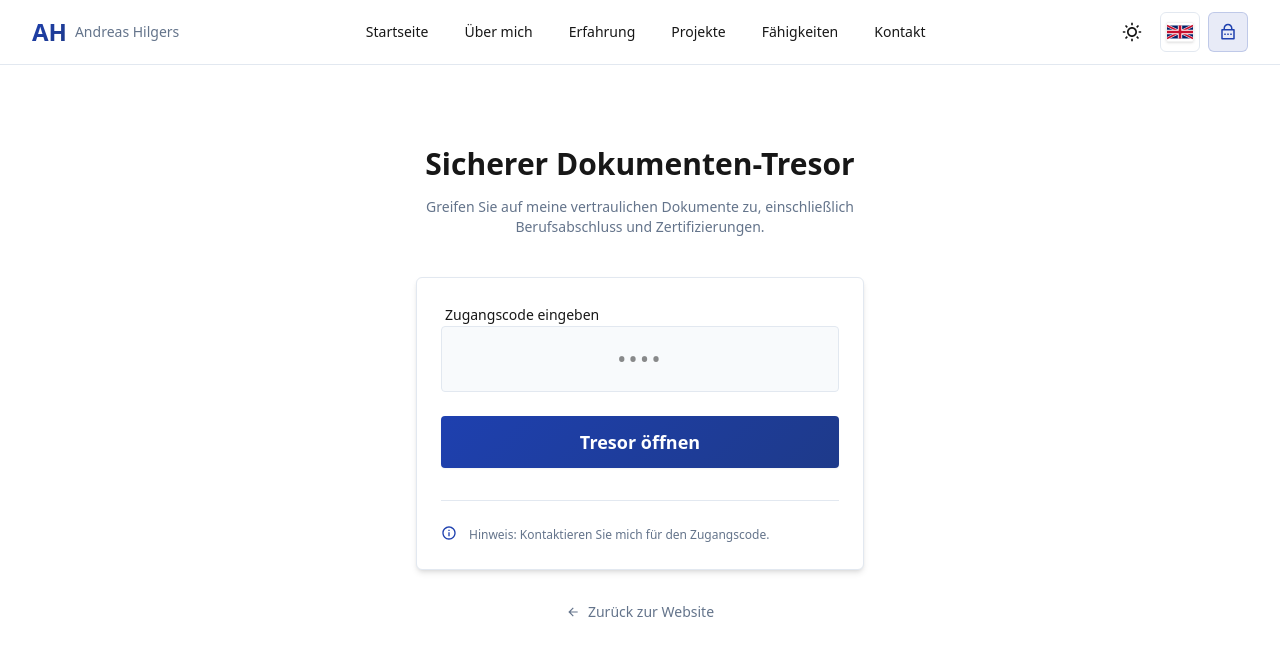
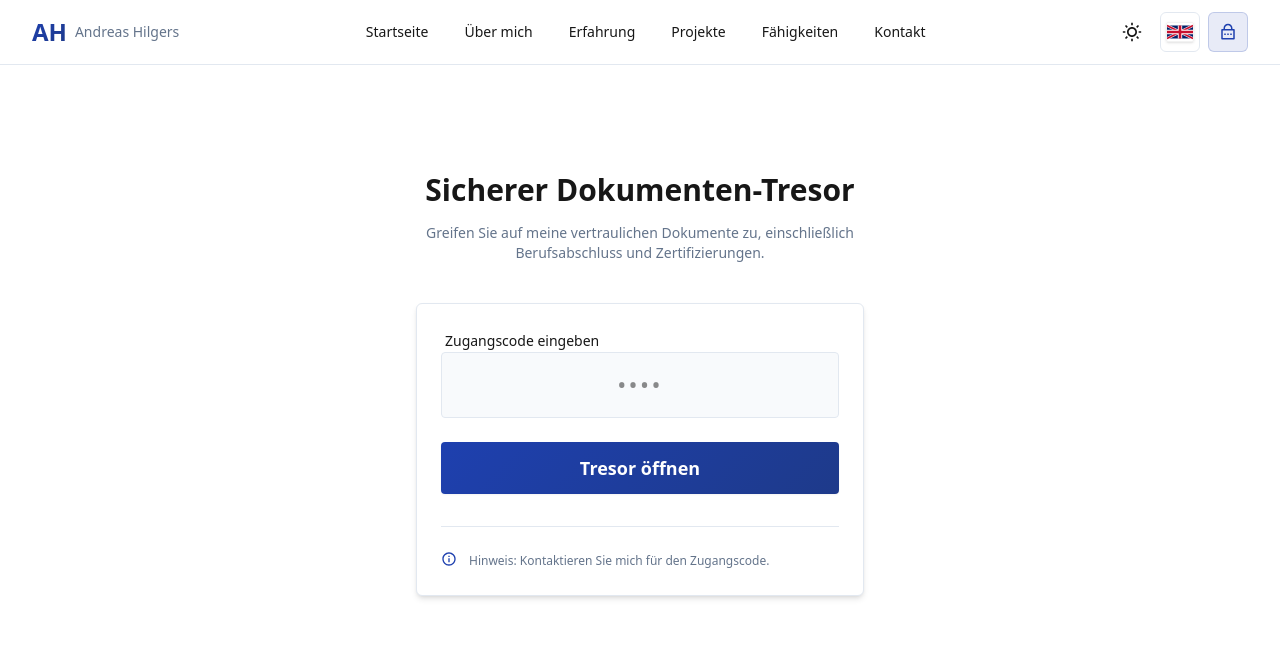
Before and after one commit to scriptlabs/andreashilgers.de, a Next.js app: page /de/vault in a window 1280 px wide. Shown: the top 656 px of the page. Built offline with nearby package versions, Linux system fonts and the light colour scheme.

Commit message:
feat(vault): remove back to site link from login page

```diff
--- a/src/app/[lang]/vault/VaultClient.tsx
+++ b/src/app/[lang]/vault/VaultClient.tsx
@@ -8,7 +8,6 @@ import {
   RiDownloadLine,
   RiEyeLine,
   RiInformationLine,
-  RiArrowLeftLine,
   RiTaskLine,
   RiGraduationCapLine,
   RiAwardLine,
@@ -108,12 +107,6 @@ export default function VaultClient({ dict, lang }: VaultClientProps) {
                 <p>{vaultDict.hint}</p>
               </div>
             </div>
-          </FadeIn>
-
-          <FadeIn direction="up" delay={0.4} className="mt-8 text-center">
-            <Link href={`/${lang}`} className="text-sm text-[var(--secondary)] hover:text-[var(--primary)] transition-colors flex items-center justify-center gap-2">
-              <RiArrowLeftLine /> {vaultDict.back_to_site}
-            </Link>
           </FadeIn>
         </div>
       </main>
```
